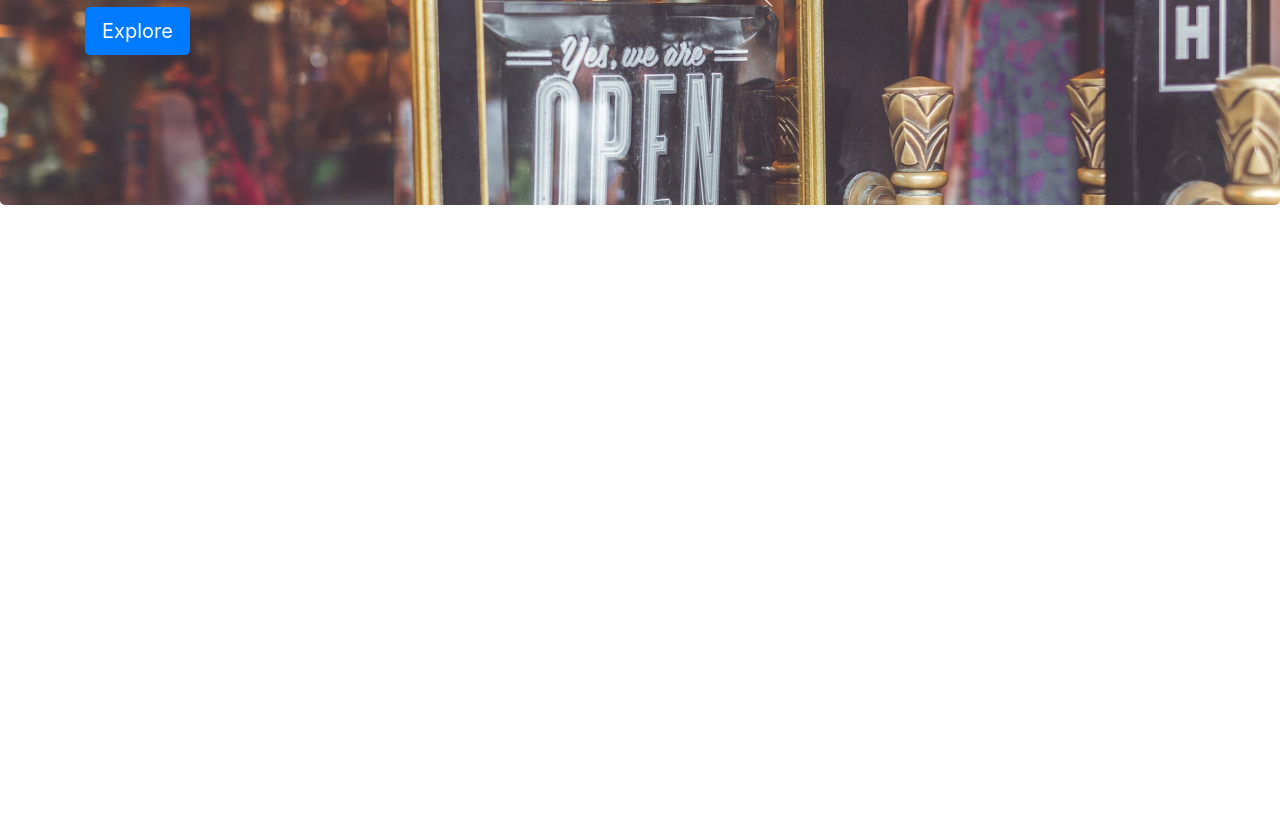
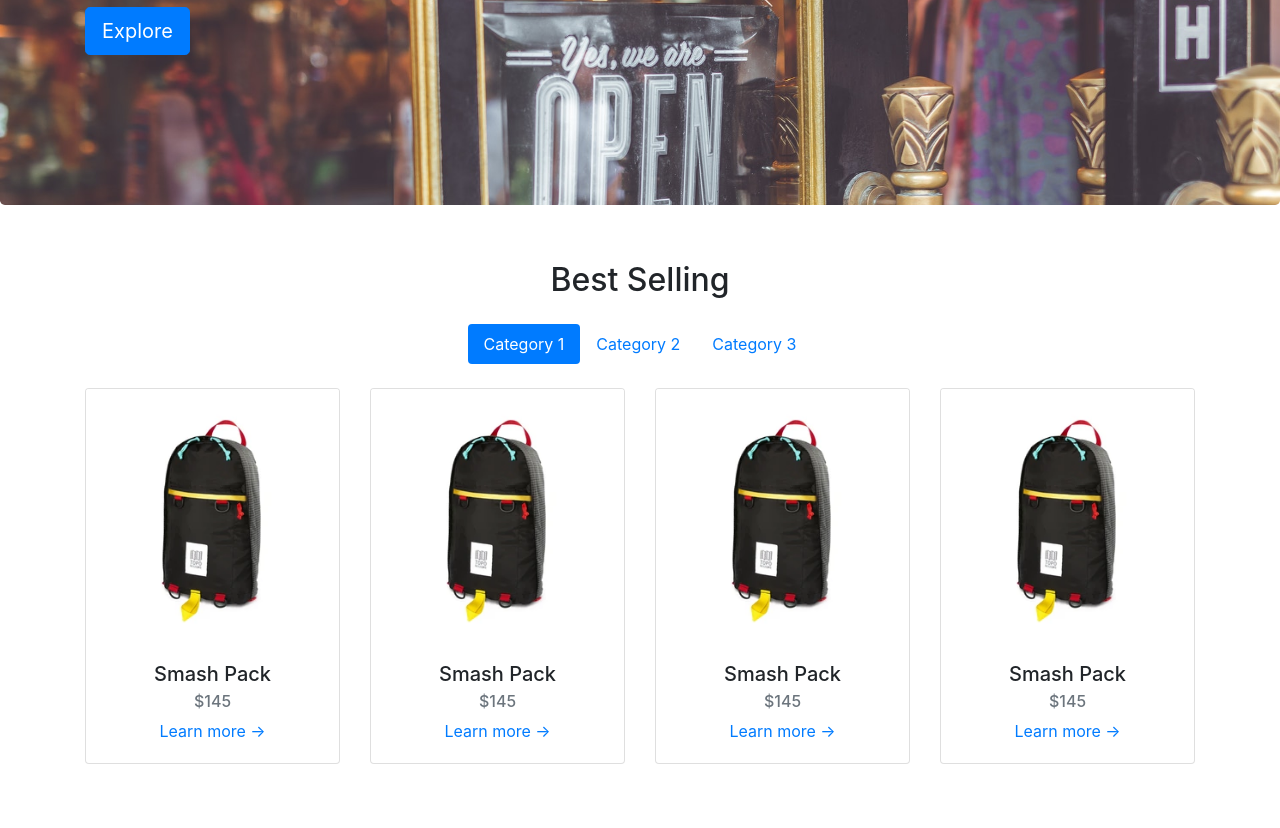
Before and after one commit to mustaphaboudouch/ecommerce, a website: page index.html in a window 1280 px wide. Shown: the part 320-1148 px from the top of the page. Before the commit the page ends 800 px from the top, so only its background shows below. Drawn offline with nearby package versions, Linux system fonts and the light colour scheme.

Commit message:
adding best selling section

```diff
--- a/index.html
+++ b/index.html
@@ -69,6 +69,78 @@
     </div>
     <!-- End Jumbotron -->
 
+    <!-- Start Best Selling -->
+    <div class="pt-4 pb-5">
+        <div class="container">
+            <h2 class="text-center">Best Selling</h2>
+            <ul class="nav nav-pills justify-content-center my-4" id="pills-tab" role="tablist">
+                <li class="nav-item">
+                    <a class="nav-link active" id="pills-category1" data-toggle="pill" href="#category1"
+                        role="tab">Category 1</a>
+                </li>
+                <li class="nav-item">
+                    <a class="nav-link" id="pills-category2" data-toggle="pill" href="#category2" role="tab">Category
+                        2</a>
+                </li>
+                <li class="nav-item">
+                    <a class="nav-link" id="pills-category3" data-toggle="pill" href="#category3" role="tab">Category
+                        3</a>
+                </li>
+            </ul>
+            <div class="tab-content" id="pills-tabContent">
+                <div class="tab-pane fade show active" id="category1" role="tabpanel">
+                    <div class="row">
+                        <div class="col-12 col-sm-6 col-lg-3 mb-3">
+                            <div class="card text-center">
+                                <img src="img/product.jpg" class="card-img-top" alt="...">
+                                <div class="card-body">
+                                    <h5 class="card-title">Smash Pack</h5>
+                                    <h6 class="card-subtitle mb-2 text-muted">$145</h6>
+                                    <a href="#" class="card-link">Learn more →</a>
+                                </div>
+                            </div>
+                        </div>
+                        <div class="col-12 col-sm-6 col-lg-3 mb-3">
+                            <div class="card text-center">
+                                <img src="img/product.jpg" class="card-img-top" alt="...">
+                                <div class="card-body">
+                                    <h5 class="card-title">Smash Pack</h5>
+                                    <h6 class="card-subtitle mb-2 text-muted">$145</h6>
+                                    <a href="#" class="card-link">Learn more →</a>
+                                </div>
+                            </div>
+                        </div>
+                        <div class="col-12 col-sm-6 col-lg-3 mb-3">
+                            <div class="card text-center">
+                                <img src="img/product.jpg" class="card-img-top" alt="...">
+                                <div class="card-body">
+                                    <h5 class="card-title">Smash Pack</h5>
+                                    <h6 class="card-subtitle mb-2 text-muted">$145</h6>
+                                    <a href="#" class="card-link">Learn more →</a>
+                                </div>
+                            </div>
+                        </div>
+                        <div class="col-12 col-sm-6 col-lg-3 mb-3">
+                            <div class="card text-center">
+                                <img src="img/product.jpg" class="card-img-top" alt="...">
+                                <div class="card-body">
+                                    <h5 class="card-title">Smash Pack</h5>
+                                    <h6 class="card-subtitle mb-2 text-muted">$145</h6>
+                                    <a href="#" class="card-link">Learn more →</a>
+                                </div>
+                            </div>
+                        </div>
+                    </div>
+                </div>
+                <div class="tab-pane fade" id="category2" role="tabpanel">
+                </div>
+                <div class="tab-pane fade" id="category3" role="tabpanel">
+                </div>
+            </div>
+        </div>
+    </div>
+    <!-- End Best Selling -->
+
     <!-- JS Files -->
     <script src="node_modules/jquery/dist/jquery.min.js"></script>
     <script src="node_modules/popper.js/dist/popper.min.js"></script>
```
